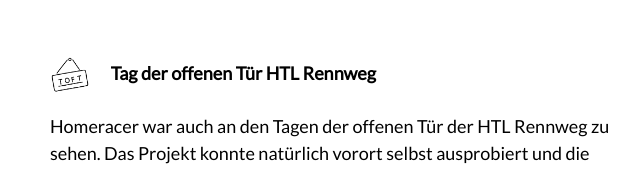
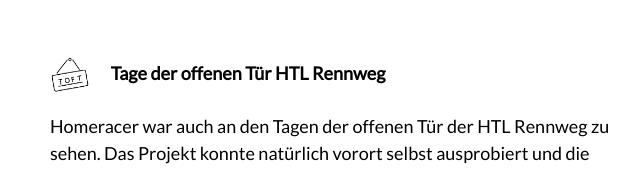
Before and after one commit to PeterWonisch/HomeracerWebsite, a website: page index.html in a window 1280 px wide. Shown: the part 2509-2680 px from the top of the page, 0-640 px from the left. Drawn offline with nearby package versions, Linux system fonts and the light colour scheme.

Commit message:
TOFT heading

```diff
--- a/index.html
+++ b/index.html
@@ -95,7 +95,7 @@
                 Auf einer Bestenliste werden Rundenzeiten präsentiert und mit anderen Benutzern verglichen.
             </p>
             <br>
-            <p><b><img src="/img/iconTOFT.png" style="max-width: 40px" />&nbsp;&nbsp;&nbsp;&nbsp;&nbsp;&nbsp;Tag der offenen Tür HTL Rennweg</b></p>
+            <p><b><img src="/img/iconTOFT.png" style="max-width: 40px" />&nbsp;&nbsp;&nbsp;&nbsp;&nbsp;&nbsp;Tage der offenen Tür HTL Rennweg</b></p>
             <p>
                 Homeracer war auch an den Tagen der offenen Tür der HTL Rennweg zu sehen.
                 Das Projekt konnte natürlich vorort selbst ausprobiert und die Ergebnisse live mit allen anderen Benutzern verglichen werden.
```
